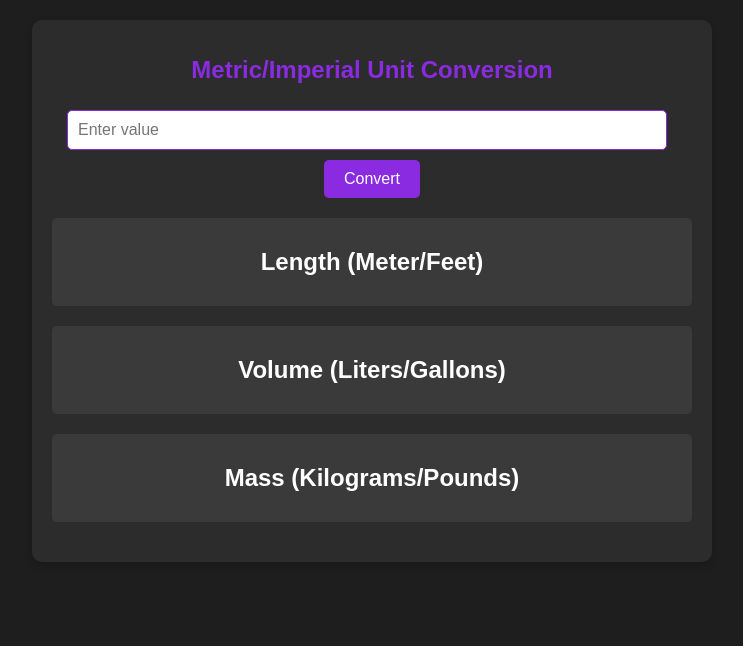
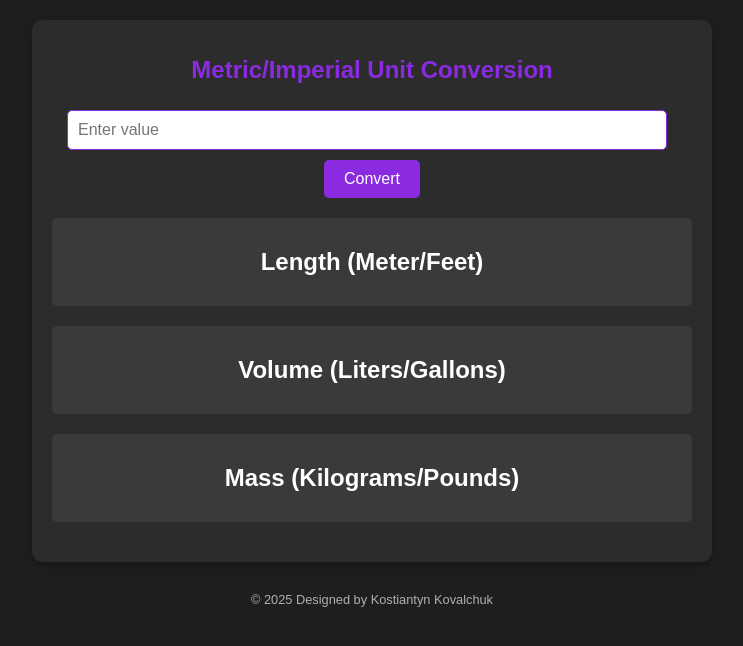
Before and after one commit to kostiantynkovalchuk/UNIT_CONVERTER, a website built with Vite: page index.html in a window 1280 px wide. Shown: the whole page, without its empty margins (268-1011 px from the left). Built offline with nearby package versions, Linux system fonts and the light colour scheme.

Commit message:
copyright message added

```diff
--- a/index.css
+++ b/index.css
@@ -72,3 +72,14 @@ button:hover {
     display: inline-block;
   }
 }
+
+footer {
+  text-align: center;
+  margin-top: 30px;
+  font-size: 0.8rem;
+  color: #b0b0b0;
+}
+
+footer p {
+  margin: 0;
+}
--- a/index.html
+++ b/index.html
@@ -29,6 +29,9 @@
         </div>
       </div>
     </div>
+    <footer>
+      <p>© 2025 Designed by Kostiantyn Kovalchuk</p>
+    </footer>
     <script src="index.js"></script>
   </body>
 </html>
```
Lines whose indentation alone changed are shown as unchanged.
